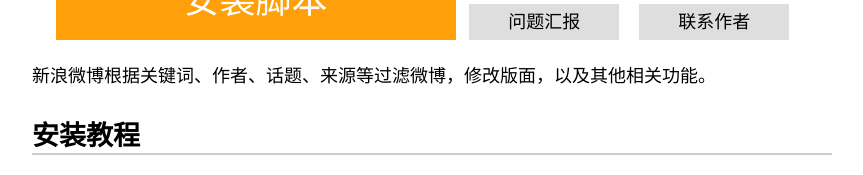
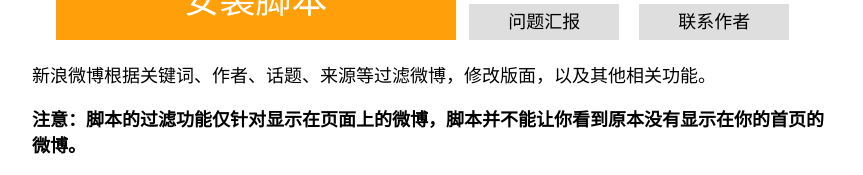
Before and after one commit to tiansh/yawf, a plain HTML site: page zh-cn.html in a window 1280 px wide. Shown: the part 133-308 px from the top of the page, without its empty margins (208-1071 px from the left). Drawn offline with Linux system fonts and the light colour scheme.

Commit message:
这两天因为有太多可能的误解，所以更新加上一句说明

```diff
--- a/zh-cn.html
+++ b/zh-cn.html
@@ -48,6 +48,7 @@
     </dl>
   </nav>
   <p itemprop="description">新浪微博根据关键词、作者、话题、来源等过滤微博，修改版面，以及其他相关功能。</p>
+  <p style="font-weight: bold;">注意：脚本的过滤功能仅针对显示在页面上的微博，脚本并不能让你看到原本没有显示在你的首页的微博。</p>
   <article>
     <h2>安装教程</h2>
     <div class="in">
```
